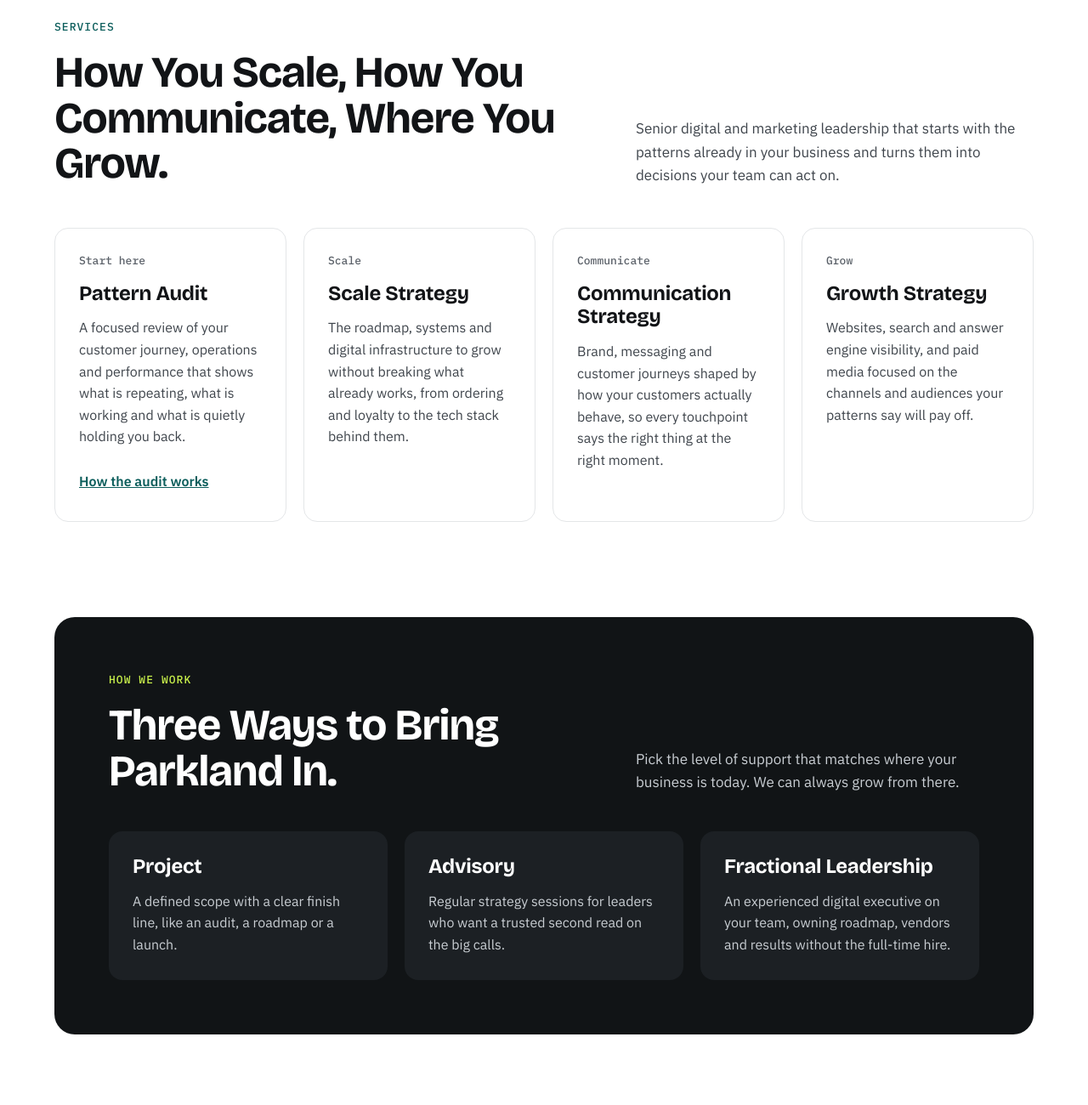
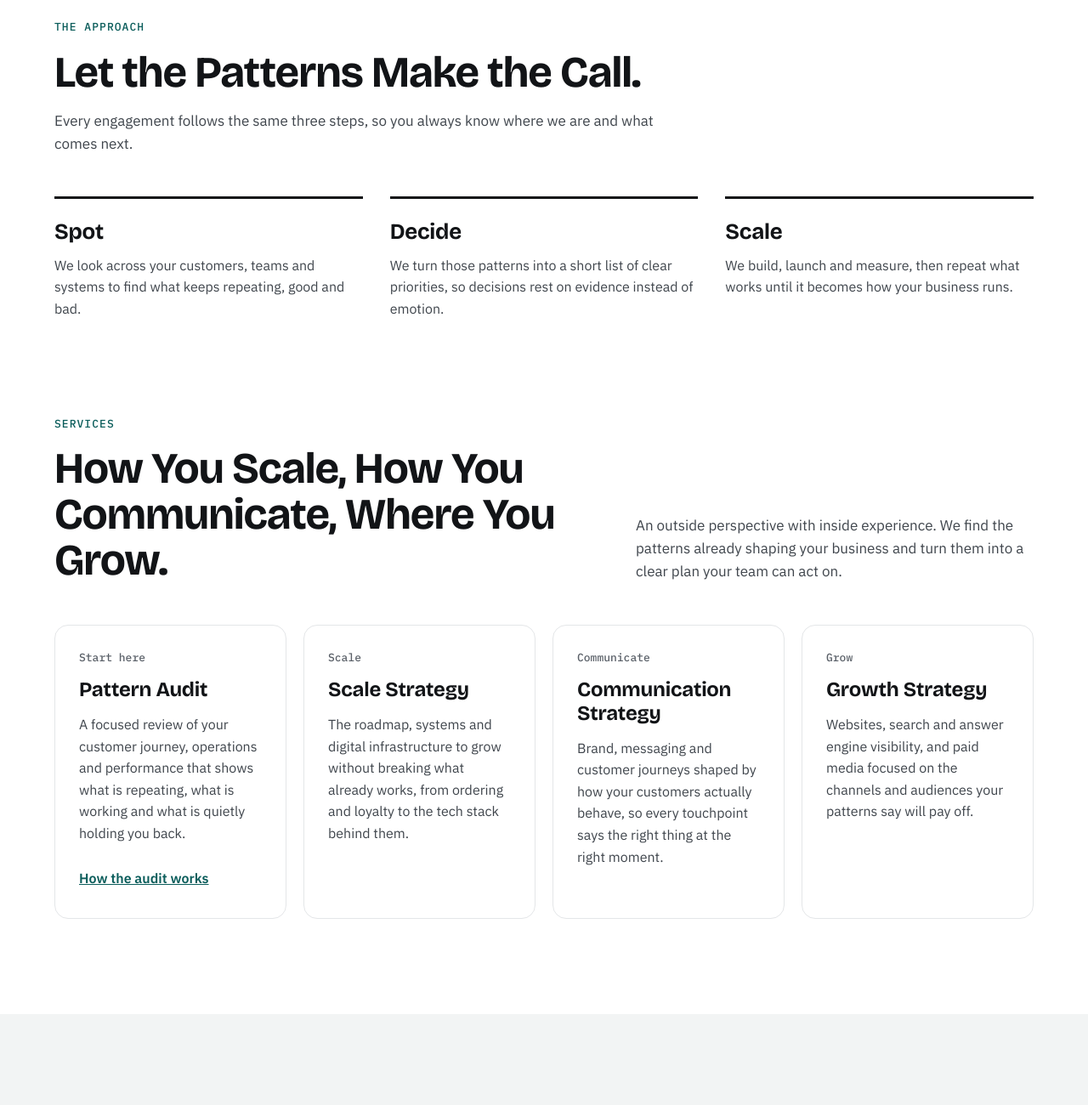
Before and after one commit to charnell-smit-land/parkland-site, a plain HTML site: page index.html in a window 1280 px wide. Shown: the part 2020-3320 px from the top of the page at 85% size. Drawn offline with nearby package versions, Linux system fonts and the light colour scheme.

Commit message:
Homepage: reorder into one narrative, consulting voice
Co-Authored-By: Claude Opus 5.5 <noreply@anthropic.com>
Claude-Session: https://claude.ai/code/session_01W7geo9XBXWQGidiqqK6ibq

```diff
--- a/index.html
+++ b/index.html
@@ -131,13 +131,26 @@
 </div>
 </section>
 
-<section class="wrap section stack-lg" style="gap:48px">
+<section class="wrap section stack-lg" style="gap:48px" aria-label="Approach">
+<div class="stack" style="max-width:720px">
+<p class="eyebrow">The approach</p>
+<h2 class="h2">Let the Patterns Make the Call.</h2>
+<p class="side" style="font-size:17px;color:var(--ink-2)">Every engagement follows the same three steps, so you always know where we are and what comes next.</p>
+</div>
+<div class="grid wide-gap">
+<div class="step"><h3 class="h3" style="font-size:26px">Spot</h3><p>We look across your customers, teams and systems to find what keeps repeating, good and bad.</p></div>
+<div class="step"><h3 class="h3" style="font-size:26px">Decide</h3><p>We turn those patterns into a short list of clear priorities, so decisions rest on evidence instead of emotion.</p></div>
+<div class="step"><h3 class="h3" style="font-size:26px">Scale</h3><p>We build, launch and measure, then repeat what works until it becomes how your business runs.</p></div>
+</div>
+</section>
+
+<section class="wrap section tight-top stack-lg" style="gap:48px" aria-label="Services">
 <div class="split">
 <div class="main stack">
 <p class="eyebrow">Services</p>
 <h2 class="h2">How You Scale, How You Communicate, Where You Grow.</h2>
 </div>
-<p class="side">Senior digital and marketing leadership that starts with the patterns already in your business and turns them into decisions your team can act on.</p>
+<p class="side">An outside perspective with inside experience. We find the patterns already shaping your business and turn them into a clear plan your team can act on.</p>
 </div>
 <div class="grid">
 <article class="card"><p class="tag">Start here</p><h3 class="h3">Pattern Audit</h3><p>A focused review of your customer journey, operations and performance that shows what is repeating, what is working and what is quietly holding you back.</p><a class="text-link foot" href="/services/pattern-audit/">How the audit works</a></article>
@@ -147,24 +160,8 @@
 </div>
 </section>
 
-<section class="wrap section tight-top">
-<div class="dark-block">
-<div class="split">
-<div class="main stack">
-<p class="eyebrow on-dark">How we work</p>
-<h2 class="h2">Three Ways to Bring Parkland In.</h2>
-</div>
-<p class="side">Pick the level of support that matches where your business is today. We can always grow from there.</p>
-</div>
-<div class="grid">
-<article class="dark-card"><h3 class="h3">Project</h3><p>A defined scope with a clear finish line, like an audit, a roadmap or a launch.</p></article>
-<article class="dark-card"><h3 class="h3">Advisory</h3><p>Regular strategy sessions for leaders who want a trusted second read on the big calls.</p></article>
-<article class="dark-card"><h3 class="h3">Fractional Leadership</h3><p>An experienced digital executive on your team, owning roadmap, vendors and results without the full-time hire.</p></article>
-</div>
-</div>
-</section>
-
-<section class="wrap section tight-top stack-lg" style="gap:48px" aria-label="Full bench">
+<section class="mist" aria-label="Full bench">
+<div class="wrap section stack-lg" style="gap:48px">
 <div class="split">
 <div class="main stack">
 <p class="eyebrow">Every engagement includes</p>
@@ -180,17 +177,23 @@
 <article class="card"><p class="tag">Audit</p><h3 class="h3">Social and Channel Auditors</h3><p>Specialists who review your social presence and marketing channels and show what is really performing.</p></article>
 <article class="card"><p class="tag">Extend</p><h3 class="h3">Trusted Partners</h3><p>Vetted marketing and technology partners who work as an extension of the Parkland team, under one plan.</p></article>
 </div>
+</div>
 </section>
 
-<section class="wrap section tight-top stack-lg" style="gap:48px">
-<div class="stack" style="max-width:720px">
-<p class="eyebrow">The approach</p>
-<h2 class="h2">Let the Patterns Make the Call.</h2>
+<section class="wrap section" aria-label="Ways to work together">
+<div class="dark-block">
+<div class="split">
+<div class="main stack">
+<p class="eyebrow on-dark">Ways to work together</p>
+<h2 class="h2">Three Ways to Work Together.</h2>
 </div>
-<div class="grid wide-gap">
-<div class="step"><h3 class="h3" style="font-size:26px">Spot</h3><p>We look across your customers, teams and systems to find what keeps repeating, good and bad.</p></div>
-<div class="step"><h3 class="h3" style="font-size:26px">Decide</h3><p>We turn those patterns into a short list of clear priorities, so decisions rest on evidence instead of emotion.</p></div>
-<div class="step"><h3 class="h3" style="font-size:26px">Scale</h3><p>We build, launch and measure, then repeat what works until it becomes how your business runs.</p></div>
+<p class="side">Choose the level of partnership that fits where your business is today. Most clients start with a Pattern Audit and grow from there.</p>
+</div>
+<div class="grid">
+<article class="dark-card"><h3 class="h3">Project</h3><p>A defined scope with a clear finish line, like an audit, a roadmap or a launch.</p></article>
+<article class="dark-card"><h3 class="h3">Advisory</h3><p>Regular strategy sessions for leaders who want a trusted second read on the big calls.</p></article>
+<article class="dark-card"><h3 class="h3">Fractional Leadership</h3><p>An experienced digital executive on your team, owning roadmap, vendors and results without the full-time hire.</p></article>
+</div>
 </div>
 </section>
 
```
